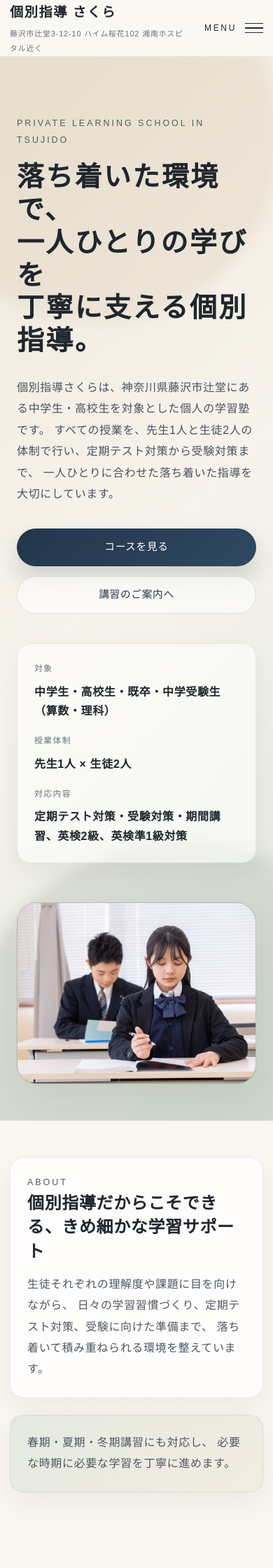
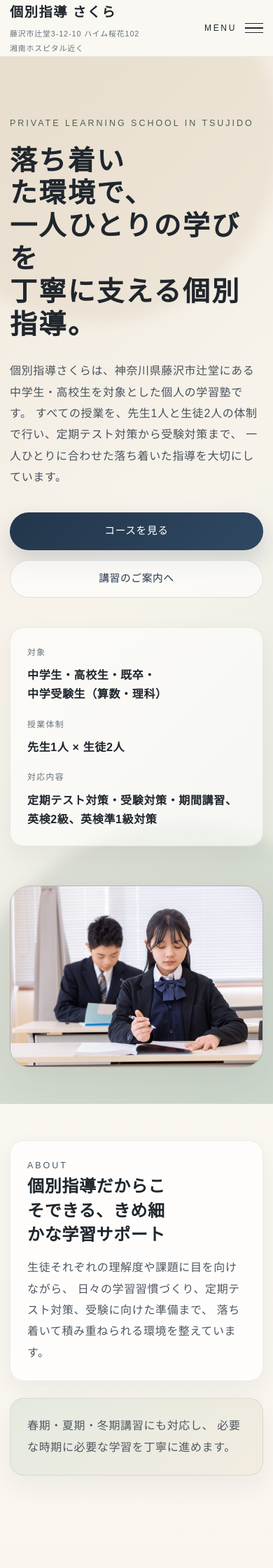
Before and after one commit to Tsukasa0105/sakura, a WordPress theme: template front-page.php in a window 390 px wide. Shown: the top 2240 px of the page at 70% size. Run offline with PHP 8.4 and a stand-in for WordPress, Linux system fonts and the light colour scheme; the site name, menu and one post (Sample post) are stand-ins, and other content is empty.

Commit message:
Fix unnatural line breaks in the header address and hero heading
The header/footer/access address ("3-12-10", "102", landmark note) and
short data points like "英検2級" or "先生1人" could wrap mid-number or
between a digit and its counter, since plain word-wrap treats those as
valid break points. Wrapped each such token in a `.nowrap` span so lines
can only break between logical chunks, not inside them.

Also added `text-wrap: balance` to the hero h1 and other headings/short
data fields so that when a chunk still needs to wrap on a narrow screen,
it splits evenly instead of leaving an orphan trailing fragment. Widened
.hero-inner's mobile side margin to match .container for extra breathing
room at small widths.

```diff
--- a/assets/css/main.css
+++ b/assets/css/main.css
@@ -61,6 +61,10 @@ a {
   text-decoration: none;
 }
 
+.nowrap {
+  white-space: nowrap;
+}
+
 iframe {
   display: block;
 }
@@ -110,6 +114,7 @@ img {
   font-size: 0.75rem;
   color: var(--muted);
   letter-spacing: 0.08em;
+  text-wrap: balance;
 }
 
 .desktop-nav {
@@ -256,6 +261,7 @@ img {
   line-height: 1.2;
   letter-spacing: 0.06em;
   font-weight: 700;
+  text-wrap: balance;
 }
 
 .lead {
@@ -387,6 +393,7 @@ img {
   margin: 0 0 16px;
   font-size: clamp(1.9rem, 3vw, 3rem);
   line-height: 1.35;
+  text-wrap: balance;
 }
 
 .section-heading p {
@@ -427,6 +434,7 @@ img {
   margin: 0 0 14px;
   font-size: clamp(1.5rem, 2.3vw, 2.2rem);
   line-height: 1.45;
+  text-wrap: balance;
 }
 
 .intro-copy p,
@@ -511,6 +519,7 @@ img {
   margin: 0 0 18px;
   font-size: clamp(1.8rem, 2.7vw, 2.8rem);
   line-height: 1.4;
+  text-wrap: balance;
 }
 
 .content-card p {
@@ -569,6 +578,7 @@ img {
   margin: 0;
   font-weight: 600;
   line-height: 1.8;
+  text-wrap: balance;
 }
 
 .map-wrap {
@@ -665,6 +675,11 @@ img {
   font-weight: 700;
 }
 
+.footer-address {
+  margin: 0;
+  text-wrap: balance;
+}
+
 .copyright {
   color: var(--muted);
   font-size: 0.9rem;
@@ -738,7 +753,8 @@ img {
 
 @media (max-width: 640px) {
   .container,
-  .header-inner {
+  .header-inner,
+  .hero-inner {
     width: min(calc(100% - 28px), var(--container));
   }
 
--- a/footer.php
+++ b/footer.php
@@ -7,7 +7,7 @@
 	<div class="container footer-inner">
 		<div>
 			<p class="footer-title">個別指導 さくら</p>
-			<p>藤沢市辻堂3-12-10 ハイム桜花102 湘南ホスピタル近く</p>
+			<p class="footer-address"><span class="nowrap">藤沢市辻堂3-12-10</span> <span class="nowrap">ハイム桜花102</span> <span class="nowrap">湘南ホスピタル近く</span></p>
 		</div>
 		<p class="copyright">&copy; <span id="year"><?php echo esc_html( date_i18n( 'Y' ) ); ?></span> 個別指導 さくら</p>
 	</div>
--- a/header.php
+++ b/header.php
@@ -18,7 +18,7 @@
 	<div class="header-inner">
 		<a href="<?php echo esc_url( home_url( '/' ) ); ?>" class="brand">
 			<span class="brand-main">個別指導 さくら</span>
-			<span class="brand-sub">藤沢市辻堂3-12-10 ハイム桜花102 湘南ホスピタル近く</span>
+			<span class="brand-sub"><span class="nowrap">藤沢市辻堂3-12-10</span> <span class="nowrap">ハイム桜花102</span> <span class="nowrap">湘南ホスピタル近く</span></span>
 		</a>
 
 		<nav class="desktop-nav" aria-label="MENU">
--- a/template-parts/section-access.php
+++ b/template-parts/section-access.php
@@ -23,15 +23,15 @@
 					</div>
 					<div>
 						<dt>所在地</dt>
-						<dd>藤沢市辻堂3-12-10 ハイム桜花102 湘南ホスピタル近く</dd>
+						<dd><span class="nowrap">藤沢市辻堂3-12-10</span> <span class="nowrap">ハイム桜花102</span> <span class="nowrap">湘南ホスピタル近く</span></dd>
 					</div>
 					<div>
 						<dt>アクセス</dt>
-						<dd>辻堂駅南口より徒歩7分<br>駐輪スペース有</dd>
+						<dd><span class="nowrap">辻堂駅南口より徒歩7分</span><br><span class="nowrap">駐輪スペース有</span></dd>
 					</div>
 					<div>
 						<dt>電話番号</dt>
-						<dd><a href="tel:08014354888">080-1435-4888</a></dd>
+						<dd><a href="tel:08014354888" class="nowrap">080-1435-4888</a></dd>
 					</div>
 					<div>
 						<dt>代表</dt>
@@ -45,7 +45,7 @@
 						</dd>
 					</div>
 					<div>
-						<dt>合格実績（過去3年）</dt>
+						<dt>合格実績（<span class="nowrap">過去3年</span>）</dt>
 						<dd>
 							大阪大学、長崎大学、早稲田大学、東京理科大学、青山学院大学、明治大学、中央大学、上智大学、昭和薬科大学、東洋大学その他多数<br>
 							小田原高校、茅ヶ崎北陵高校、鶴嶺高校、七里ガ浜高校、茅ヶ崎高校、鵠沼高校、アレセイア湘南高校などその他<br>
--- a/template-parts/section-contact.php
+++ b/template-parts/section-contact.php
@@ -31,7 +31,7 @@ $sakura_line_url = 'https://line.me/ti/p/RNj6m2Y_64';
 
 			<div class="contact-card contact-card-phone">
 				<h3>お電話でのお問い合わせ</h3>
-				<a href="tel:08014354888" class="btn btn-primary phone-link">080-1435-4888</a>
+				<a href="tel:08014354888" class="btn btn-primary phone-link nowrap">080-1435-4888</a>
 				<p>受付時間はお気軽にお問い合わせください。</p>
 			</div>
 		</div>
--- a/template-parts/section-hero.php
+++ b/template-parts/section-hero.php
@@ -29,15 +29,15 @@
 			<dl class="hero-summary">
 				<div>
 					<dt>対象</dt>
-					<dd>中学生・高校生・既卒・中学受験生（算数・理科）</dd>
+					<dd>中学生・高校生・既卒・<span class="nowrap">中学受験生（算数・理科）</span></dd>
 				</div>
 				<div>
 					<dt>授業体制</dt>
-					<dd>先生1人 × 生徒2人</dd>
+					<dd><span class="nowrap">先生1人</span> × <span class="nowrap">生徒2人</span></dd>
 				</div>
 				<div>
 					<dt>対応内容</dt>
-					<dd>定期テスト対策・受験対策・期間講習、英検2級、英検準1級対策</dd>
+					<dd>定期テスト対策・受験対策・期間講習、<span class="nowrap">英検2級</span>、<span class="nowrap">英検準1級対策</span></dd>
 				</div>
 			</dl>
 		</div>
```
